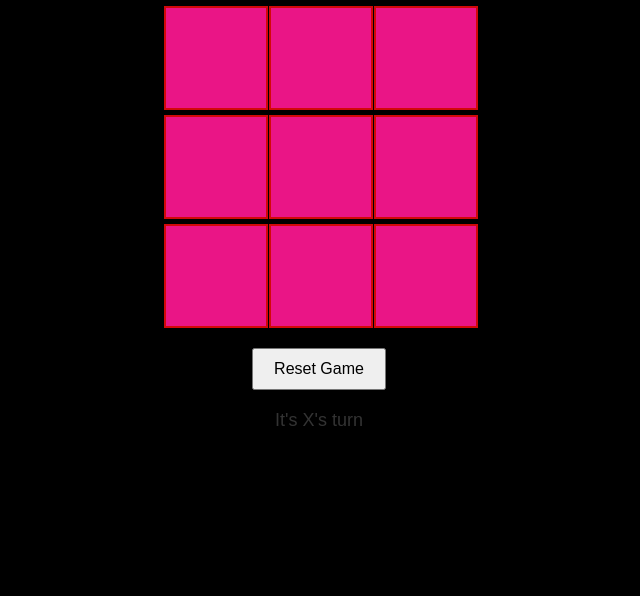
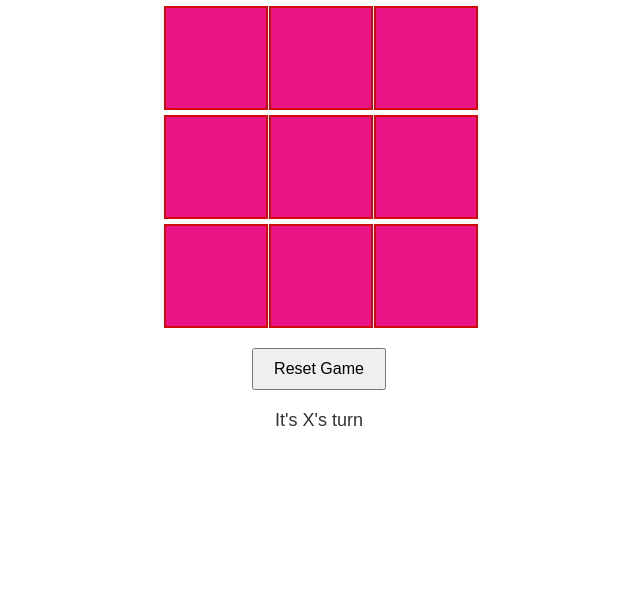
Before and after one commit to Aditya9546/TicTacToe, a plain HTML site: page index.html in a window 1280 px wide. Shown: the part 220-816 px from the top of the page, without its empty margins (321-961 px from the left). Drawn offline with Linux system fonts and the light colour scheme.

Commit message:
Update tac.css
test2

```diff
--- a/tac.css
+++ b/tac.css
@@ -3,7 +3,7 @@ body {
     justify-content: center;
     align-items: center;
     height: 100vh;
-    background-color: #000f;
+    background-color: 18deec;
     font-family: Arial, sans-serif;
 }
 
```
